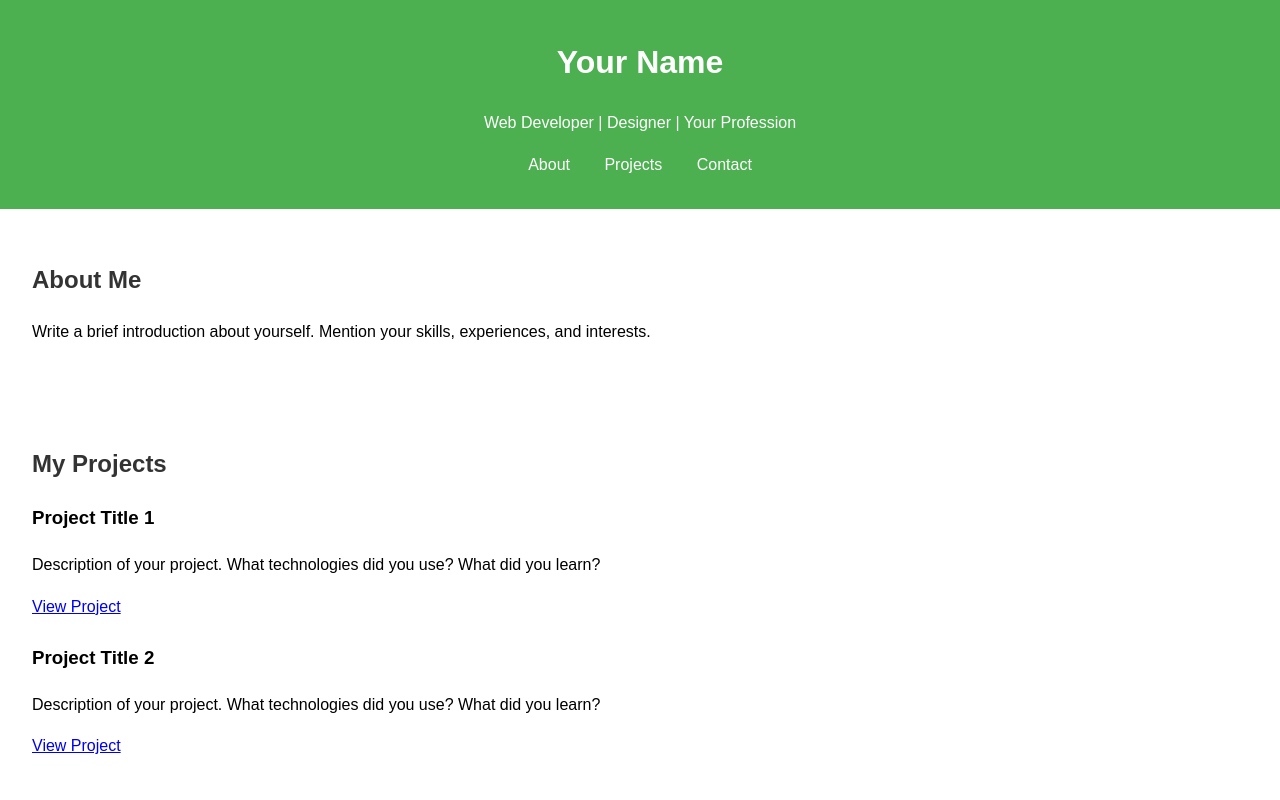
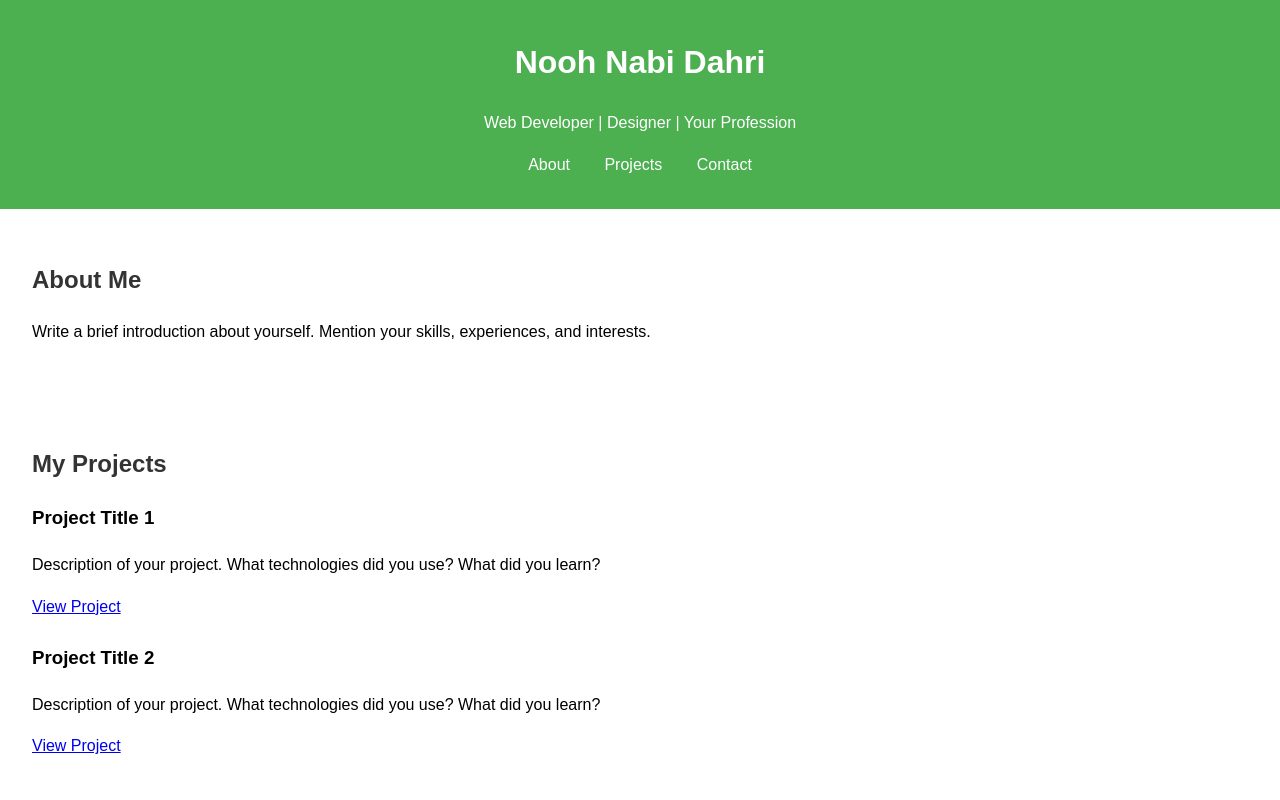
Before and after one commit to noohnabi/dockerfilesu, a plain HTML site: page index.html in a window 1280 px wide. Shown: the top 800 px of the page. Drawn offline with Linux system fonts and the light colour scheme.

Commit message:
Update index.html

```diff
--- a/index.html
+++ b/index.html
@@ -3,12 +3,12 @@
 <head>
     <meta charset="UTF-8">
     <meta name="viewport" content="width=device-width, initial-scale=1.0">
-    <title>Your Name - Portfolio</title>
+    <title>Nooh Nabi Dahri</title>
     <link rel="stylesheet" href="styles.css">
 </head>
 <body>
     <header>
-        <h1>Your Name</h1>
+        <h1>Nooh Nabi Dahri</h1>
         <p>Web Developer | Designer | Your Profession</p>
         <nav>
             <ul>
```
